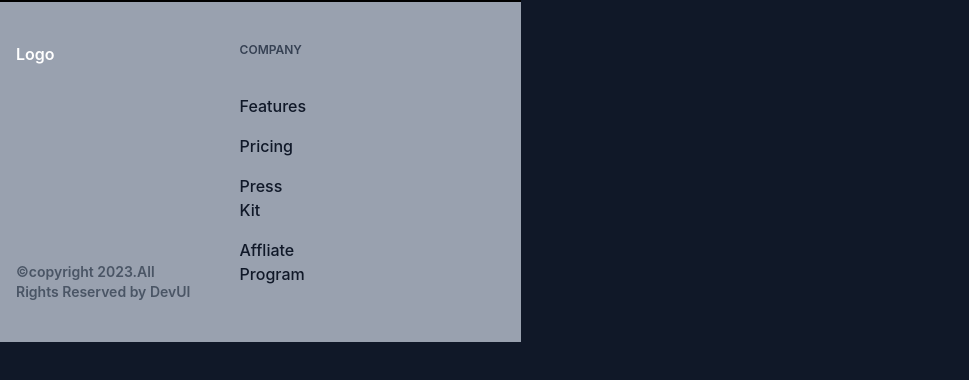
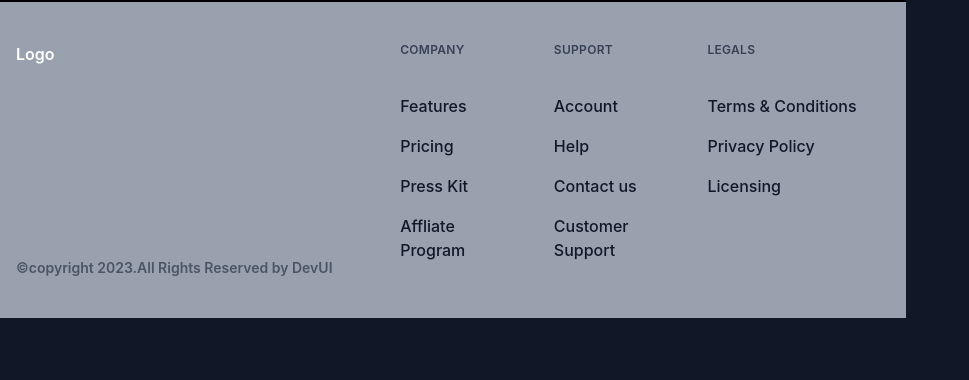
Before and after one commit to gauravgupta926099-lang/frontend-projects, a React (Vite) app in the folder react-projects/blogIt/: page / in a window 1280 px wide. Shown: the top 380 px of the page, without its empty margins (0-969 px from the left). Built offline with nearby package versions, Linux system fonts and the light colour scheme; no server answers.

Commit message:
Footer updated

```diff
--- a/react-projects/blogIt/src/components/Footer/Footer.jsx
+++ b/react-projects/blogIt/src/components/Footer/Footer.jsx
@@ -1,6 +1,6 @@
 import React from "react"
 import Logo from "../Logo"
-import {Link} from "react-router-dom"
+import { Link } from "react-router-dom"
 function Footer() {
     return (<section className="text-white relative overflow-hidden bg-gray-400 py-10 border-t-2 border-t-black font-semibold">
         <div className="relative z-10 mx-auto px-4 max-w-7xl">
@@ -21,7 +21,7 @@ function Footer() {
                 </div>
                 <div className="w-full p-6 md:w-1/2 lg:w-2/12">
                     <div className="h-full">
-                            <h3 className="tracking-px mb-9 text-xs font-semibold uppercase text-gray-700">Company</h3>
+                        <h3 className="tracking-wide mb-9 text-xs font-semibold uppercase text-gray-700">Company</h3>
                         <ul><li className="mb-4"><Link to="/" className="text-base font-medium text-gray-900 hover:text-gray-700">Features</Link>
                         </li>
                             <li className="mb-4">
@@ -38,6 +38,29 @@ function Footer() {
                         </ul>
                     </div>
                 </div>
+                <div className="w-full p-6 md:w-1/2 lg:w-2/12">
+                    <div className="h-full">
+                        <h3 className="tracking-wide mb-9 text-xs font-semibold uppercase text-gray-700">Support</h3>
+                        <ul>
+                            <li className="mb-4"><Link to="/" className="text-base font-medium text-gray-900 hover:text-gray-700">Account</Link></li>
+                            <li className="mb-4"><Link to="/" className="text-base font-medium text-gray-900 hover:text-gray-700">Help</Link></li>
+                            <li className="mb-4"><Link to="/" className="text-base font-medium text-gray-900 hover:text-gray-700">Contact us</Link></li>
+                             <li className="mb-4"><Link to="/" className="text-base font-medium text-gray-900 hover:text-gray-700">Customer Support</Link></li>
+                        </ul>
+                    </div>
+                </div>
+                <div className="w-full p-6  md:w-1/2 lg:w-3/12">
+                <div className="h-full">
+                    <h3 className="tracking-wide mb-9 text-xs font-semibold uppercase text-gray-700">Legals</h3>
+                    <ul >
+                        <li className="mb-4"><Link to="/" className="text-base font-medium text-gray-900 hover:text-gray-700">Terms &amp; Conditions</Link></li>
+                        <li className="mb-4"><Link to="/" className="text-base font-medium text-gray-900 hover:text-gray-700">Privacy Policy</Link></li>
+                        <li><Link to="/" className="text-base font-medium text-gray-900 hover:text-gray-700"> Licensing</Link></li>
+                    </ul>
+                </div>
+
+                </div>
+
 
             </div></div></section>)
 }
```
Lines whose indentation alone changed are shown as unchanged.
